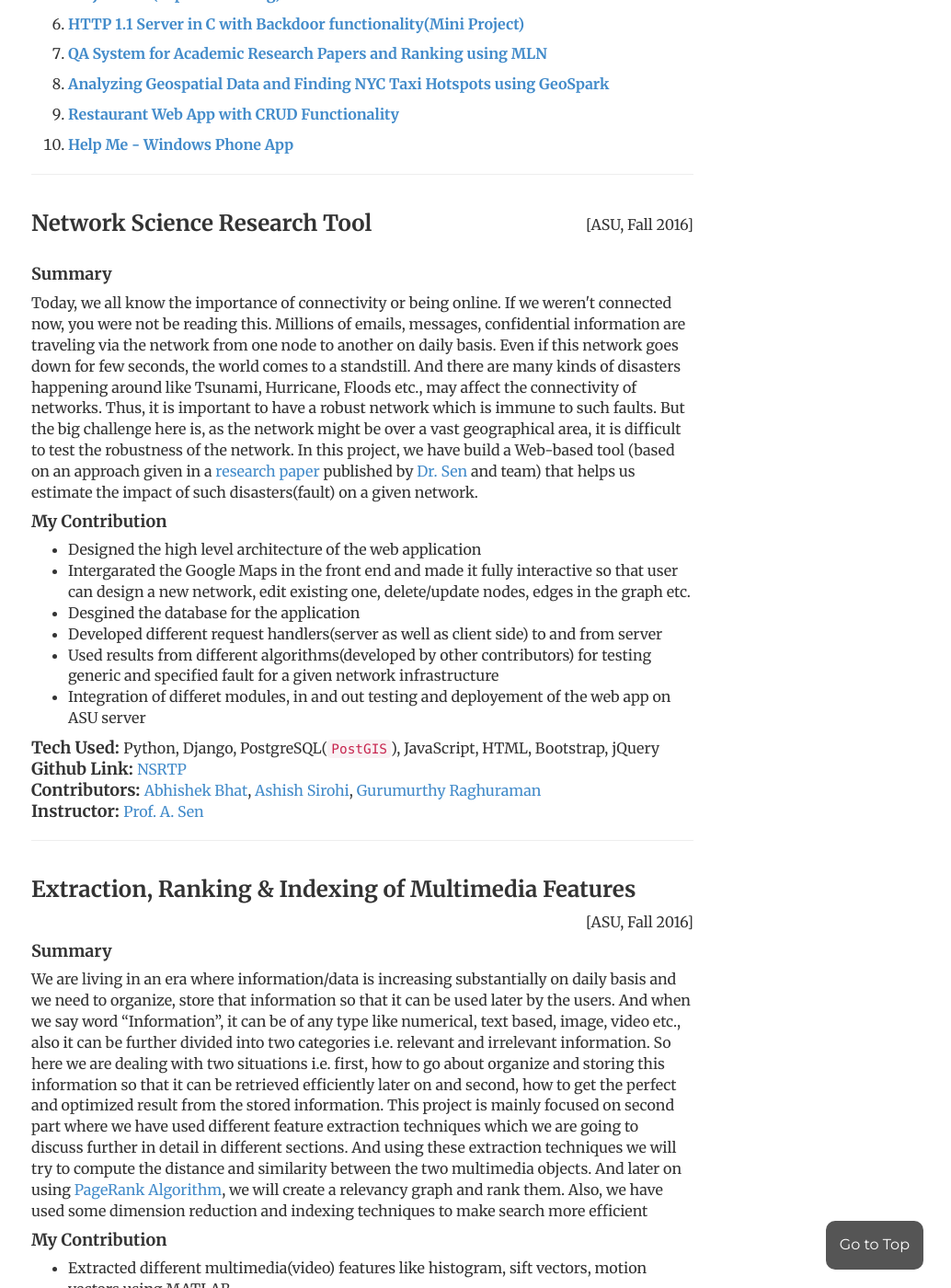
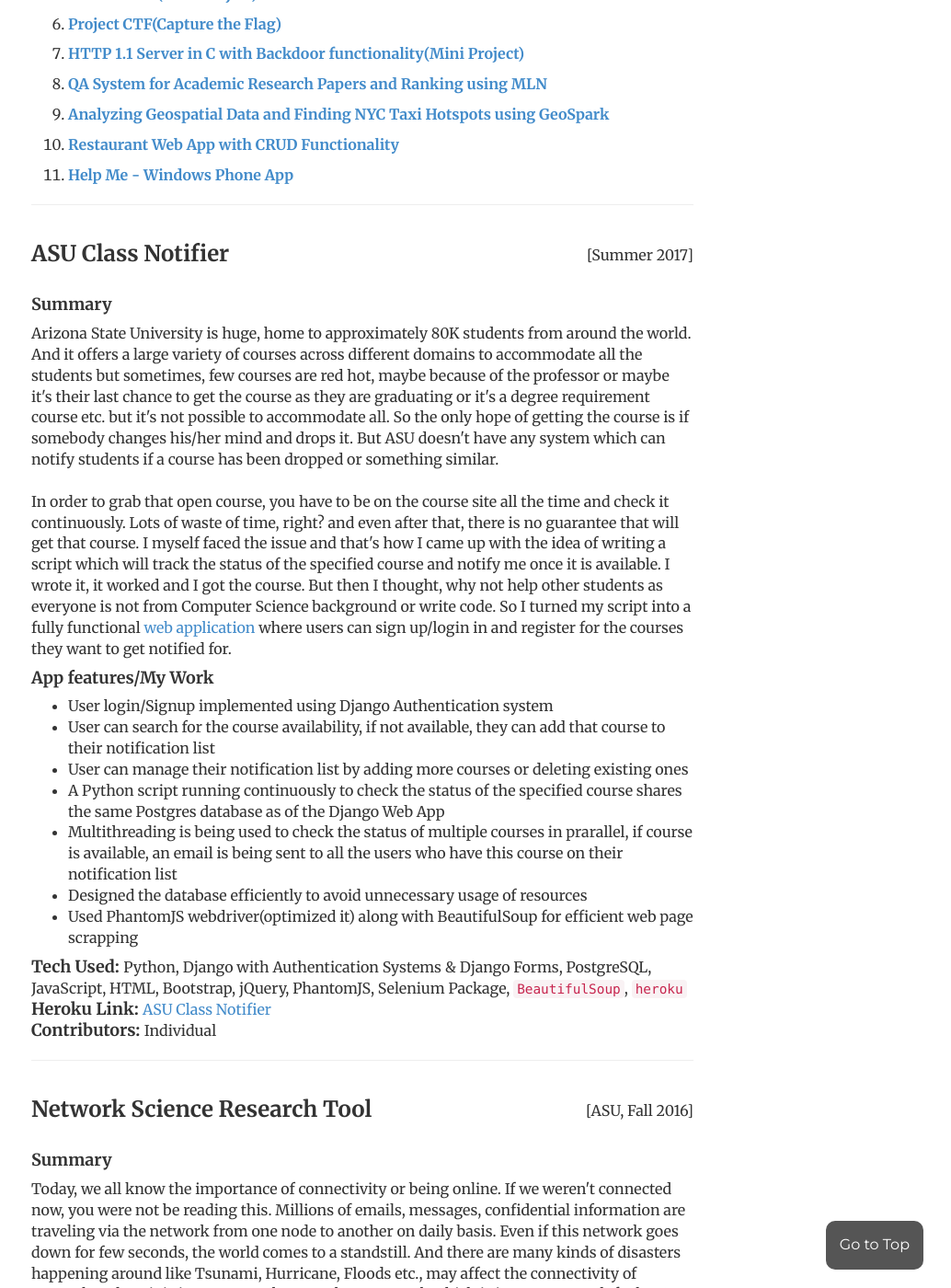
Before and after one commit to ashishsirohi/ashishsirohi.github.io, a Jekyll site: the page built from projects/index.html, in a window 1280 px wide and 1400 px high, scrolled down 327 px. Shown: the whole window at 92% size, without its empty margins (246-1280 px from the left). Built offline with Jekyll 4.4.1, drawn with Linux system fonts in a browser that asks for light colours.

Commit message:
Adding ASU Notifier Project details

```diff
--- a/projects/index.html
+++ b/projects/index.html
@@ -56,6 +56,7 @@
   <h3>List of my Academic/Independent Projects</h3>
   <hr>
   <ol>
+      <li><p><b><a href = "#project11">ASU Class Notifier</a></b></p></li>
       <li><p><b><a href = "#project1">Network Science Research Tool Project</a></b></p></li>
       <li><p><b><a href = "#project2">Extraction, Ranking & Indexing of Multimedia Features</a></b></p></li>
       <li><p><b><a href = "#project3">Android App for Tempe City Orbit Bus Service</a></b></p></li>
@@ -68,6 +69,32 @@
       <li><p><b><a href = "#project10">Help Me - Windows Phone App</a></b></p></li>
   </ol>
   <hr>
+
+  <a name="project11"></a>
+  <div style="float: left" ><h3>ASU Class Notifier</h3></div><br>
+                <div style="float: right">[Summer 2017]</div>
+        </br></br>
+        <h4>Summary</h4>
+        <p>Arizona State University is huge, home to approximately 80K students from around the world. And it offers a large variety of courses across different domains to accommodate all the students but sometimes, few courses are red hot, maybe because of the professor or maybe it's their last chance to get the course as they are graduating or it's a degree requirement course etc. but it's not possible to accommodate all. So the only hope of getting the course is if somebody changes his/her mind and drops it. But ASU doesn't have any system which can notify students if a course has been dropped or something similar. <br><br>In order to grab that open course, you have to be on the course site all the time and check it continuously. Lots of waste of time, right? and even after that, there is no guarantee that will get that course. I myself faced the issue and that's how I came up with the idea of writing a script which will track the status of the specified course and notify me once it is available. I wrote it, it worked and I got the course. But then I thought, why not help other students as everyone is not from Computer Science background or write code. So I turned my script into a fully functional <a target="_blank" href="https://asuca.herokuapp.com">web application</a> where users can sign up/login in and register for the courses they want to get notified for.
+        </p>
+
+        <h4>App features/My Work</h4>
+        <ul>
+          <li>User login/Signup implemented using Django Authentication system</li>
+          <li>User can search for the course availability, if not available, they can add that course to their notification list</li>
+          <li>User can manage their notification list by adding more courses or deleting existing ones</li>
+          <li>A Python script running continuously to check the status of the specified course shares the same Postgres database as of the Django Web App</li>
+          <li>Multithreading is being used to check the status of multiple courses in prarallel, if course is available, an email is being sent to all the users who have this course on their notification list</li>
+          <li>Designed the database efficiently to avoid unnecessary usage of resources</li>
+          <li>Used PhantomJS webdriver(optimized it) along with BeautifulSoup for efficient web page scrapping</li>
+        </ul>
+
+        <h4 style="display:inline">Tech Used: </h4>Python, Django with Authentication Systems & Django Forms, PostgreSQL, JavaScript, HTML, Bootstrap, jQuery, PhantomJS, Selenium Package, <code>BeautifulSoup</code>, <code>heroku</code></br>
+
+        <h4 style="display:inline">Heroku Link: </h4><a target="_blank" href="https://asuca.herokuapp.com">ASU Class Notifier</a></br>
+
+        <h4 style="display:inline">Contributors: </h4>Individual</br>
+       <hr>
 
   <a name="project1"></a>
   <div style="float: left" ><h3>Network Science Research Tool</h3></div><br>
```
